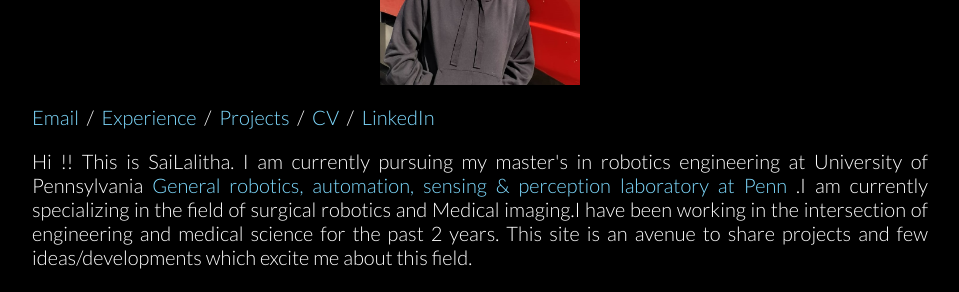
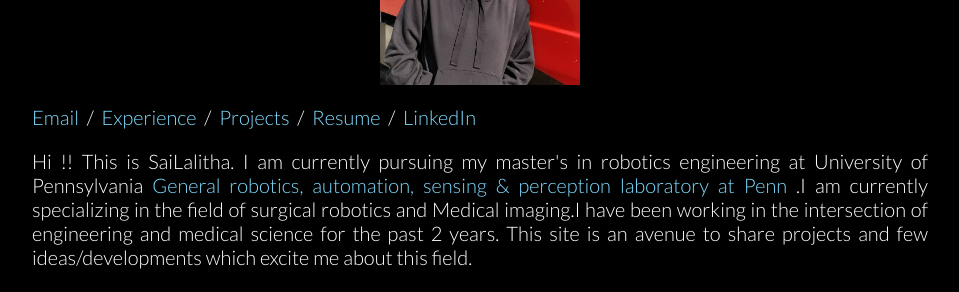
Before and after one commit to sailalitha96/sailalitha96.github.io, a Jekyll site: the page index.html, which Jekyll copies as it is, in a window 1280 px wide. Shown: the part 309-601 px from the top of the page, without its empty margins (160-1119 px from the left). Built offline with Jekyll 4.4.1, drawn with Linux system fonts in a browser that asks for light colours; nearby versions of some CDN libraries.

Commit message:
Update index.html

```diff
--- a/index.html
+++ b/index.html
@@ -20,7 +20,7 @@
 <!--                 <a href="data/JonBarron-CV.pdf">CV</a> &nbsp/&nbsp -->
 		<a href="/exp.html"> Experience </a> &nbsp/&nbsp
 		<a href ="/proj.html"> Projects </a>  &nbsp/&nbsp
-                <a href="data/JonBarron-bio.txt">CV</a> &nbsp/&nbsp
+                <a href="projects/https://drive.google.com/open?id=1ioYDfvlp-ajXWl7EFxPKZiTsIAULMcan">Resume</a> &nbsp/&nbsp
                 <a href="https://www.linkedin.com/in/sailalithag1996/"> LinkedIn </a>
 
               </p>
```
